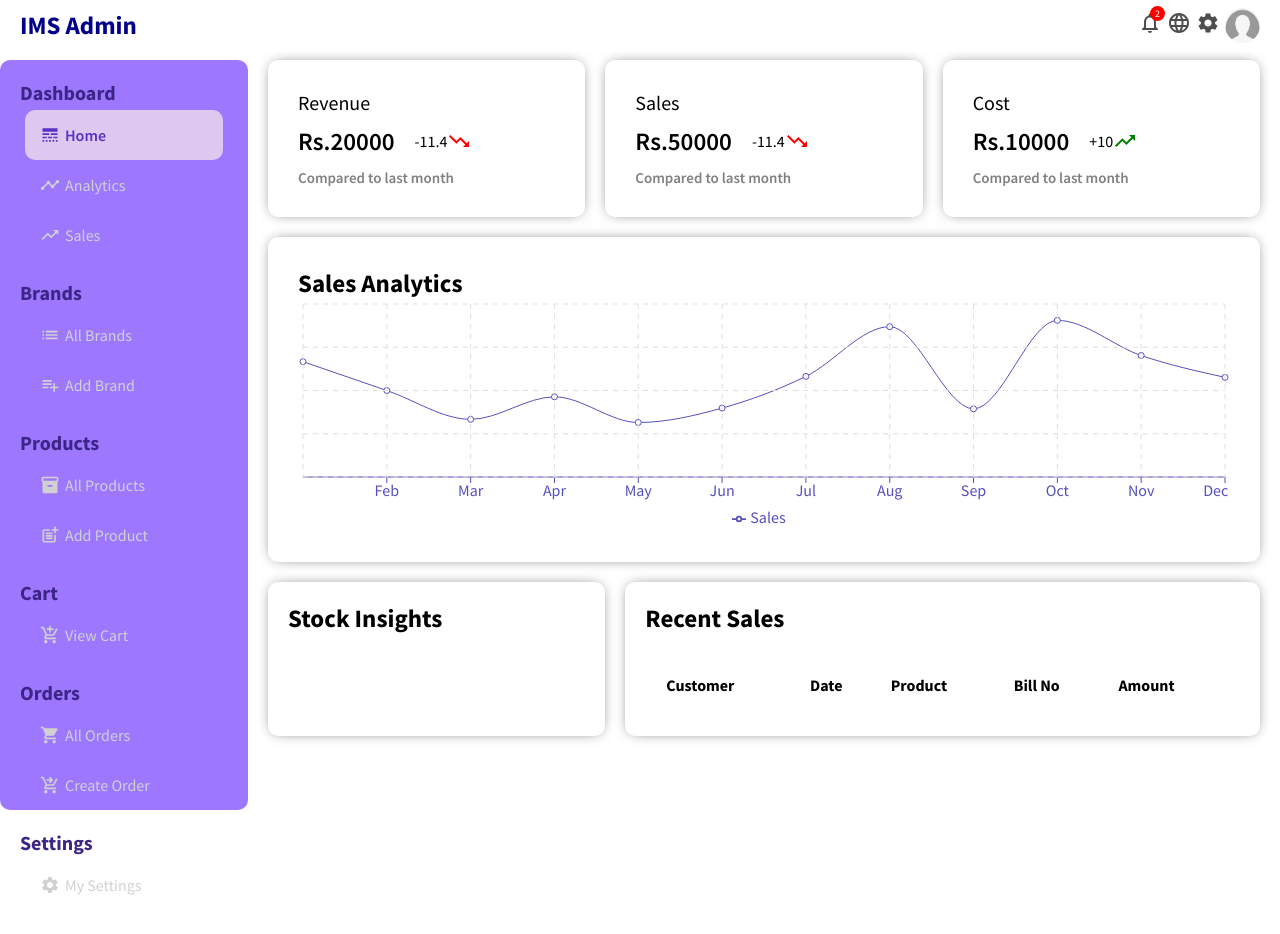
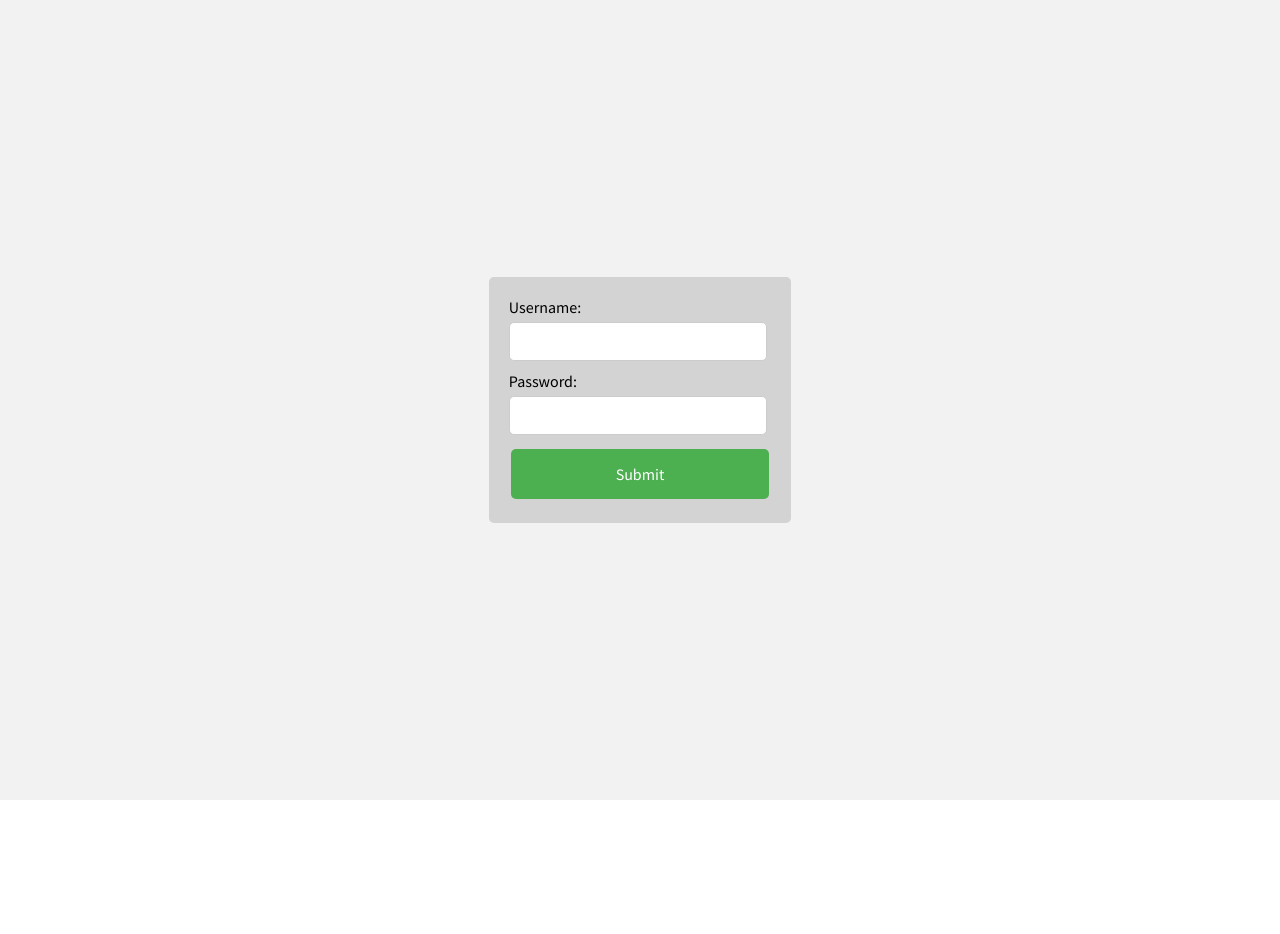
Before and after one commit to rksdevs/ims-v3, a React (Create React App) app in the folder ims-v2-main/frontend/: page / in a window 1280 px wide. Shown: the top 934 px of the page. After the commit the page ends 800 px from the top, so only its background shows below. Built offline with nearby package versions, Linux system fonts and the light colour scheme.

Commit message:
added login screen & login redirection to home page

```diff
--- a/ims-v2-main/frontend/src/App.js
+++ b/ims-v2-main/frontend/src/App.js
@@ -8,20 +8,21 @@ import New from "./pages/new/New";
 import Single from "./pages/single/Single"
 import { useContext, useState, useEffect } from "react";
 import { AuthContext } from "./context/authContext";
+import Login from "./pages/login/Login";
 
 function App() {
-  const {userDetails, login, getProductData, productData, orderData} = useContext(AuthContext)
+    const {userDetails, login, getProductData, productData, orderData} = useContext(AuthContext)
     const [user, setUser] = useState({});
     const [products, setProducts] = useState([]);
     const [orders, setOrders] = useState([]);
 
     // const [productData, setProductData] = useState([])
-    let url = "auth/login";
+    // let url = "auth/login";
 
-    const handleLogin = () => {
-        login(url, "testUser1", "testUser1P");
-        setUser(userDetails);
-    }
+    // const handleLogin = () => {
+    //     login(url, "testUser1", "testUser1P");
+    //     setUser(userDetails);
+    // }
 
     // useEffect(()=>{
     //     console.log(userDetails);
@@ -40,7 +41,8 @@ function App() {
             <Home />
           </div> */}
           <Route path="/">
-            <Route index element={<Home login = {handleLogin} user = {userDetails} product = {products} order = {orders}/>}/>
+            <Route index element= {<Login login = {login} user = {userDetails}    product = {products} order = {orders}/>}/>
+            <Route path="home" element={<Home/>}/>
             <Route path="brands">
               <Route index element={<List data  />}/>
               <Route path="addBrands" element={<New />}/>
--- a/ims-v2-main/frontend/src/pages/home/Home.jsx
+++ b/ims-v2-main/frontend/src/pages/home/Home.jsx
@@ -13,11 +13,11 @@ import { AuthContext } from "../../context/authContext"
 //need to send these values from app page, use login/logout, use reducer
 
 const Home = () => {
-  const {userDetails, login, productData, orderData}= useContext(AuthContext);
+  const {userDetails, productData, orderData}= useContext(AuthContext);
   console.log("userDetails", userDetails)
   return (
     <div className="homeContainer">
-      <Topbar login= {login}/>
+      <Topbar/>
       <div className="container">
         <Sidebar />
         <div className="home">
--- a/ims-v2-main/frontend/src/pages/login/Login.jsx
+++ b/ims-v2-main/frontend/src/pages/login/Login.jsx
@@ -1 +1,34 @@
 import "./login.scss"
+import React, { useState } from 'react';
+import { useNavigate } from "react-router-dom";
+
+function Login({login}) {
+    const [username, setUsername] = useState('');
+    const [password, setPassword] = useState('');
+    const navigate = useNavigate();
+
+    const handleSubmit = (event) => {
+        event.preventDefault();
+        // Handle login logic here
+        login("auth/login", username, password);
+        navigate("/home");
+    };
+
+    return (
+        <div className="login-container">
+            <form onSubmit={handleSubmit}>
+                <label>
+                    Username:
+                    <input type="text" value={username} onChange={e => setUsername(e.target.value)} />
+                </label>
+                <label>
+                    Password:
+                    <input type="password" value={password} onChange={e => setPassword(e.target.value)} />
+                </label>
+                <input type="submit" value="Submit" />
+            </form>
+        </div>
+    );
+}
+
+export default Login;
--- a/ims-v2-main/frontend/src/pages/login/login.scss
+++ b/ims-v2-main/frontend/src/pages/login/login.scss
@@ -0,0 +1,46 @@
+.login-container {
+    display: flex;
+    justify-content: center;
+    align-items: center;
+    height: 100vh;
+    background-color: #f2f2f2;
+
+    form {
+      display: flex;
+      flex-direction: column;
+      padding: 20px;
+      border-radius: 5px;
+      background-color: #d3d3d3;
+
+      label {
+        margin-bottom: 10px;
+
+        input {
+          width: 90%;
+          padding: 10px;
+          margin-top: 5px;
+          border-radius: 5px;
+          border: 1px solid #ccc;
+        }
+      }
+
+      input[type="submit"] {
+        cursor: pointer;
+        background-color: #4CAF50;
+        border: none;
+        color: white;
+        padding: 15px 32px;
+        text-align: center;
+        text-decoration: none;
+        display: inline-block;
+        font-size: 16px;
+        margin: 4px 2px;
+        transition-duration: 0.4s;
+        border-radius: 5px;
+
+        &:hover {
+          background-color: #45a049;
+        }
+      }
+    }
+  }
```
